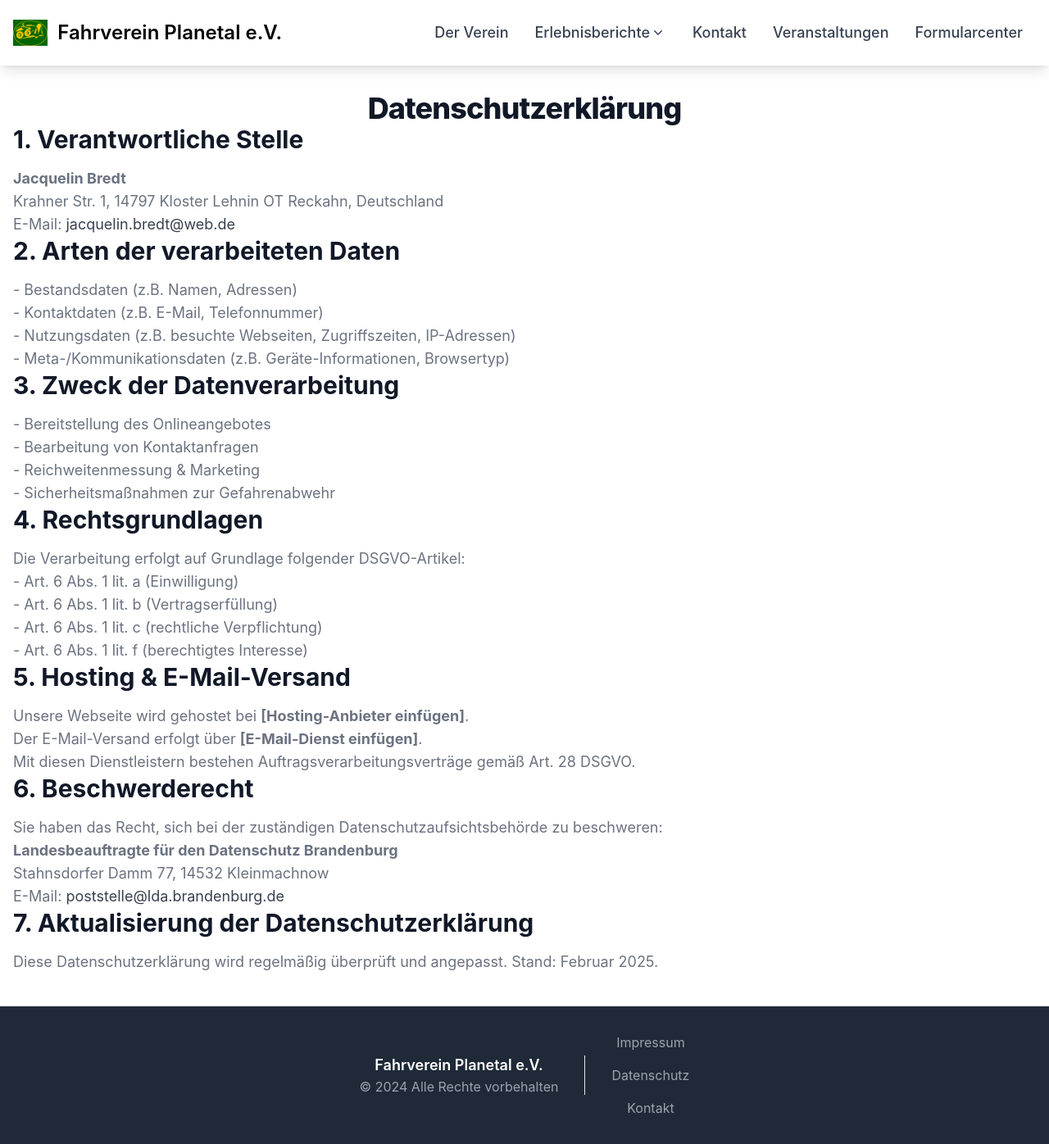
After one commit to FischLord/flask-verein, a Flask app: page /datenschutz in a window 1280 px wide. The commit adds this page. Shown: the whole page at 82% size. Run offline with Flask 3, Linux system fonts and the light colour scheme; some libraries are stand-ins or nearby versions.

Commit message:
Datenschutzerklärung fertig

```diff
--- a/app/main/routes.py
+++ b/app/main/routes.py
@@ -139,3 +139,7 @@ def veranstaltungen():
 @main.route('/vereinsdaten')
 def vereinsdaten():
     return render_template('main/vereinsdaten.html')
+
+@main.route('/datenschutz')
+def datenschutz():
+    return render_template('main/datenschutz.html')
--- a/app/templates/boilerplate/footer.html
+++ b/app/templates/boilerplate/footer.html
@@ -16,7 +16,7 @@
       <!-- Links -->
       <div class="flex flex-col items-center space-y-4 text-center">
         <a href="{{ url_for('main.impressum') }}" class="text-gray-400 hover:text-white transition-colors">Impressum</a>
-        <a href="#" class="text-gray-400 hover:text-white transition-colors">Datenschutz</a>
+        <a href="{{ url_for('main.datenschutz') }}" class="text-gray-400 hover:text-white transition-colors">Datenschutz</a>
         <a href="{{ url_for('main.kontakt') }}" class="text-gray-400 hover:text-white transition-colors">Kontakt</a>
       </div>
     </div>
--- /dev/null
+++ b/app/templates/main/datenschutz.html
@@ -0,0 +1,80 @@
+{% extends 'boilerplate/layout.html' %}
+{% block content %}
+<section class="py-16 bg-white dark:bg-gray-900">
+    <div class="max-w-screen-xl mx-auto px-4 lg:px-12">
+        <h1 class="text-4xl font-extrabold tracking-tight text-gray-900 dark:text-white mb-12 text-center">Datenschutzerklärung</h1>
+
+        <div class="mb-12">
+            <h2 class="text-3xl font-bold text-gray-900 dark:text-white mb-4">1. Verantwortliche Stelle</h2>
+            <p class="text-lg text-gray-500 dark:text-gray-400">
+                <strong>Jacquelin Bredt</strong><br>
+                Krahner Str. 1, 14797 Kloster Lehnin OT Reckahn, Deutschland<br>
+                E-Mail:
+                <a href="mailto:jacquelin.bredt@web.de" class="text-gray-700 hover:text-black dark:text-gray-400 dark:hover:text-white">
+                    jacquelin.bredt@web.de
+                </a>
+            </p>
+        </div>
+
+        <div class="mb-12">
+            <h2 class="text-3xl font-bold text-gray-900 dark:text-white mb-4">2. Arten der verarbeiteten Daten</h2>
+            <p class="text-lg text-gray-500 dark:text-gray-400">
+                - Bestandsdaten (z.B. Namen, Adressen) <br>
+                - Kontaktdaten (z.B. E-Mail, Telefonnummer) <br>
+                - Nutzungsdaten (z.B. besuchte Webseiten, Zugriffszeiten, IP-Adressen) <br>
+                - Meta-/Kommunikationsdaten (z.B. Geräte-Informationen, Browsertyp) <br>
+            </p>
+        </div>
+
+        <div class="mb-12">
+            <h2 class="text-3xl font-bold text-gray-900 dark:text-white mb-4">3. Zweck der Datenverarbeitung</h2>
+            <p class="text-lg text-gray-500 dark:text-gray-400">
+                - Bereitstellung des Onlineangebotes <br>
+                - Bearbeitung von Kontaktanfragen <br>
+                - Reichweitenmessung & Marketing <br>
+                - Sicherheitsmaßnahmen zur Gefahrenabwehr <br>
+            </p>
+        </div>
+
+        <div class="mb-12">
+            <h2 class="text-3xl font-bold text-gray-900 dark:text-white mb-4">4. Rechtsgrundlagen</h2>
+            <p class="text-lg text-gray-500 dark:text-gray-400">
+                Die Verarbeitung erfolgt auf Grundlage folgender DSGVO-Artikel: <br>
+                - Art. 6 Abs. 1 lit. a (Einwilligung) <br>
+                - Art. 6 Abs. 1 lit. b (Vertragserfüllung) <br>
+                - Art. 6 Abs. 1 lit. c (rechtliche Verpflichtung) <br>
+                - Art. 6 Abs. 1 lit. f (berechtigtes Interesse) <br>
+            </p>
+        </div>
+
+        <div class="mb-12">
+            <h2 class="text-3xl font-bold text-gray-900 dark:text-white mb-4">5. Hosting & E-Mail-Versand</h2>
+            <p class="text-lg text-gray-500 dark:text-gray-400">
+                Unsere Webseite wird gehostet bei <strong>[Hosting-Anbieter einfügen]</strong>. <br>
+                Der E-Mail-Versand erfolgt über <strong>[E-Mail-Dienst einfügen]</strong>. <br>
+                Mit diesen Dienstleistern bestehen Auftragsverarbeitungsverträge gemäß Art. 28 DSGVO.
+            </p>
+        </div>
+
+        <div class="mb-12">
+            <h2 class="text-3xl font-bold text-gray-900 dark:text-white mb-4">6. Beschwerderecht</h2>
+            <p class="text-lg text-gray-500 dark:text-gray-400">
+                Sie haben das Recht, sich bei der zuständigen Datenschutzaufsichtsbehörde zu beschweren:<br>
+                <strong>Landesbeauftragte für den Datenschutz Brandenburg</strong><br>
+                Stahnsdorfer Damm 77, 14532 Kleinmachnow<br>
+                E-Mail:
+                <a href="mailto:poststelle@lda.brandenburg.de" class="text-gray-700 hover:text-black dark:text-gray-400 dark:hover:text-white">
+                    poststelle@lda.brandenburg.de
+                </a>
+            </p>
+        </div>
+
+        <div class="mb-12">
+            <h2 class="text-3xl font-bold text-gray-900 dark:text-white mb-4">7. Aktualisierung der Datenschutzerklärung</h2>
+            <p class="text-lg text-gray-500 dark:text-gray-400">
+                Diese Datenschutzerklärung wird regelmäßig überprüft und angepasst. Stand: Februar 2025.
+            </p>
+        </div>
+    </div>
+</section>
+{% endblock %}
```
